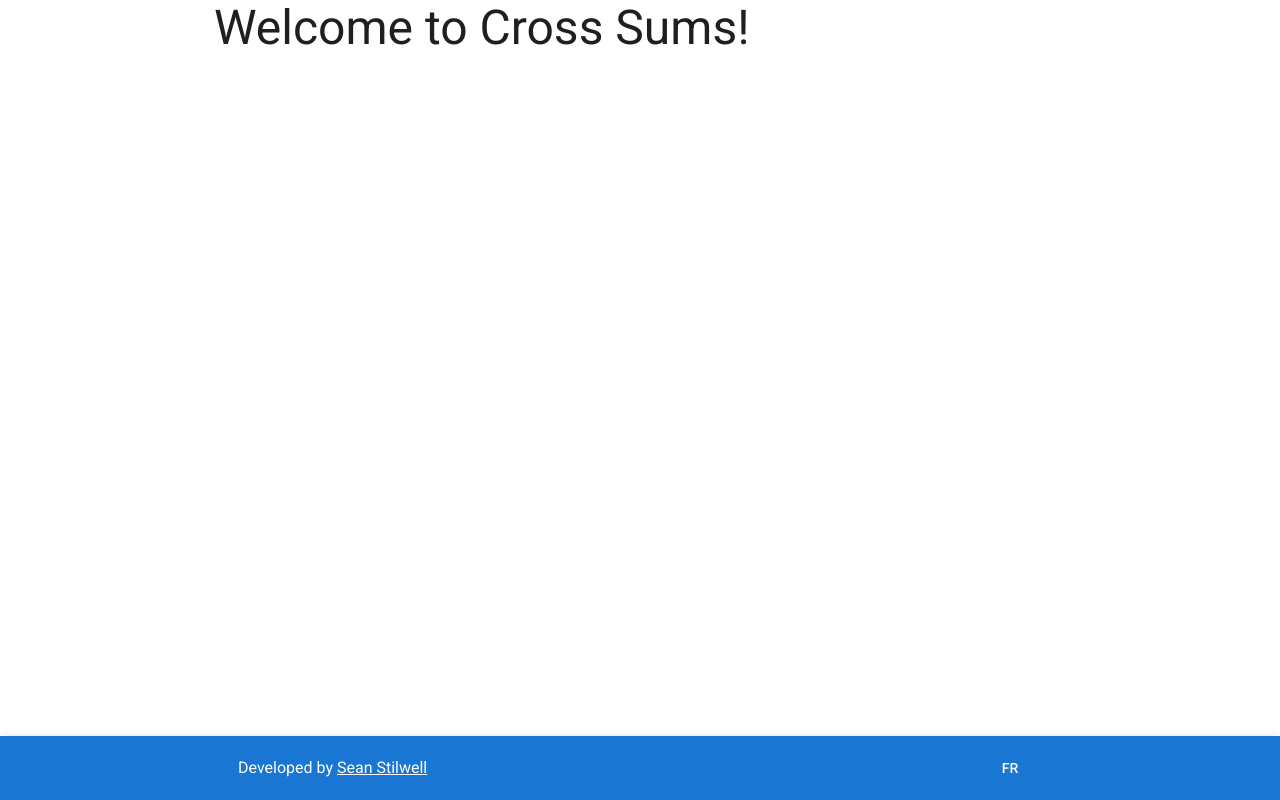
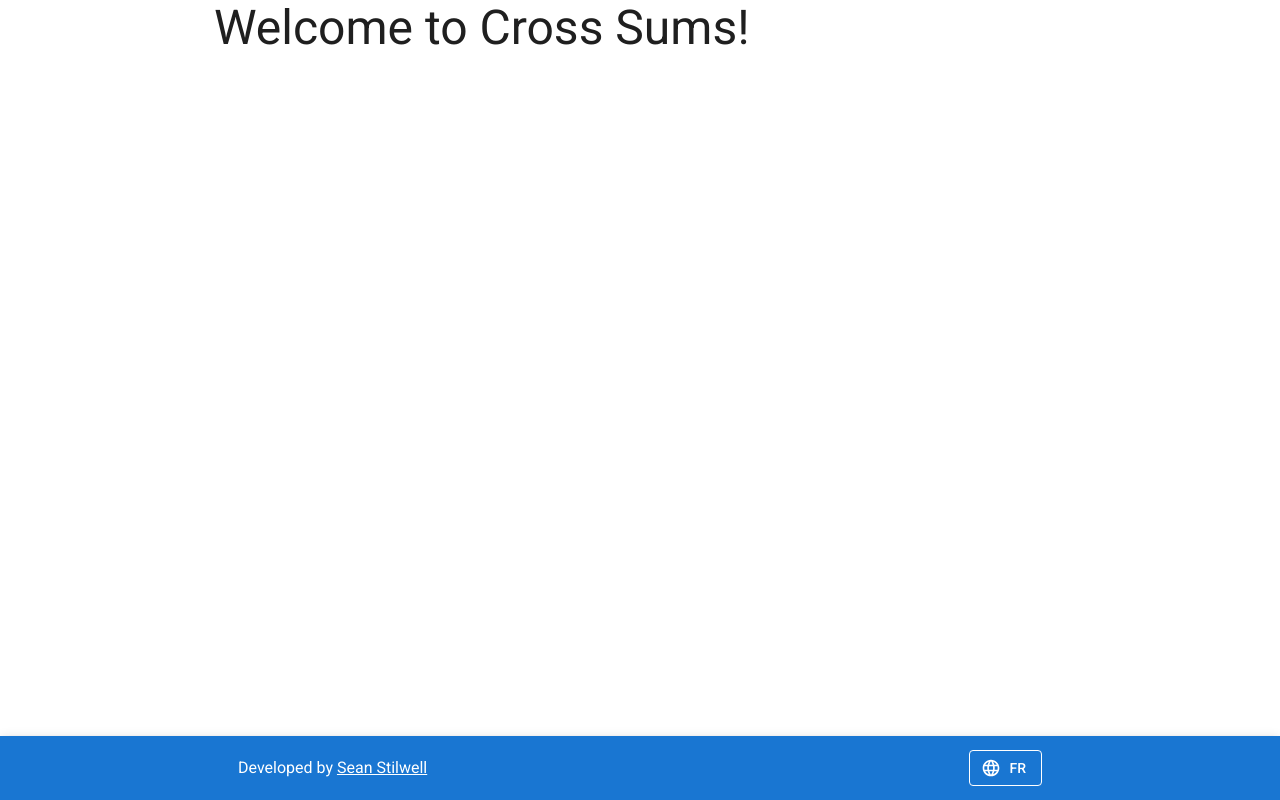
Before and after one commit to Sean-Stilwell/CrossSums, a Next.js app: page /en in a window 1280 px wide. Built offline with nearby package versions, Linux system fonts and the light colour scheme; what @mui/material-nextjs would draw is missing.

Commit message:
Adding icon package and updating language toggle

```diff
--- a/package.json
+++ b/package.json
@@ -10,7 +10,9 @@
   },
   "dependencies": {
     "@emotion/cache": "^11.14.0",
+    "@emotion/react": "^11.14.0",
     "@emotion/styled": "^11.14.0",
+    "@mui/icons-material": "^6.3.0",
     "@mui/material": "^6.3.0",
     "@mui/material-nextjs": "^6.3.0",
     "next": "15.1.2",
--- a/src/components/Footer.tsx
+++ b/src/components/Footer.tsx
@@ -1,6 +1,7 @@
 import React from 'react';
 import { AppBar, Toolbar, Typography, Container, Box, Button } from '@mui/material';
 import MuiLink from '@mui/material/Link';
+import LanguageIcon from '@mui/icons-material/Language';
 import { getDictionary } from '../i18n/dictionaries';
 
 interface FooterProps {
@@ -21,9 +22,9 @@ export default async function Footer(props: FooterProps) {
                         </Typography>
                     </Box>
                     <Box sx={{ flexGrow: 0 }}>
-                        <MuiLink href={lang === 'en' ? '/fr' : '/en'} color="inherit" underline="none">
-                            <Button color="inherit">{lang === 'en' ? 'FR' : 'EN'}</Button>
-                        </MuiLink>
+                        <Button variant="outlined" color="inherit" startIcon={<LanguageIcon />} href={lang === 'en' ? '/fr' : '/en'} >
+                            {lang === 'en' ? 'FR' : 'EN'}
+                        </Button>
                     </Box>
                 </Toolbar>
             </Container>
```
Also changed, not shown: 1 other file (tests, documents, lock files or other folders).
